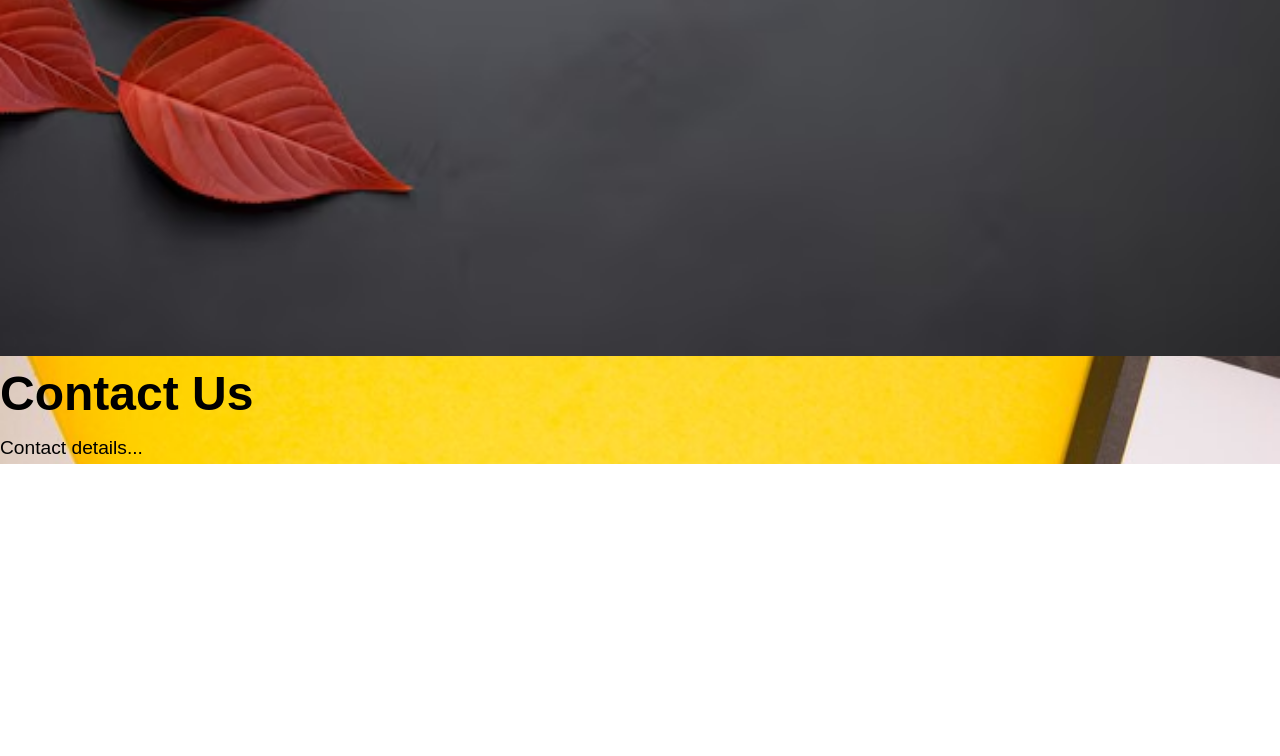
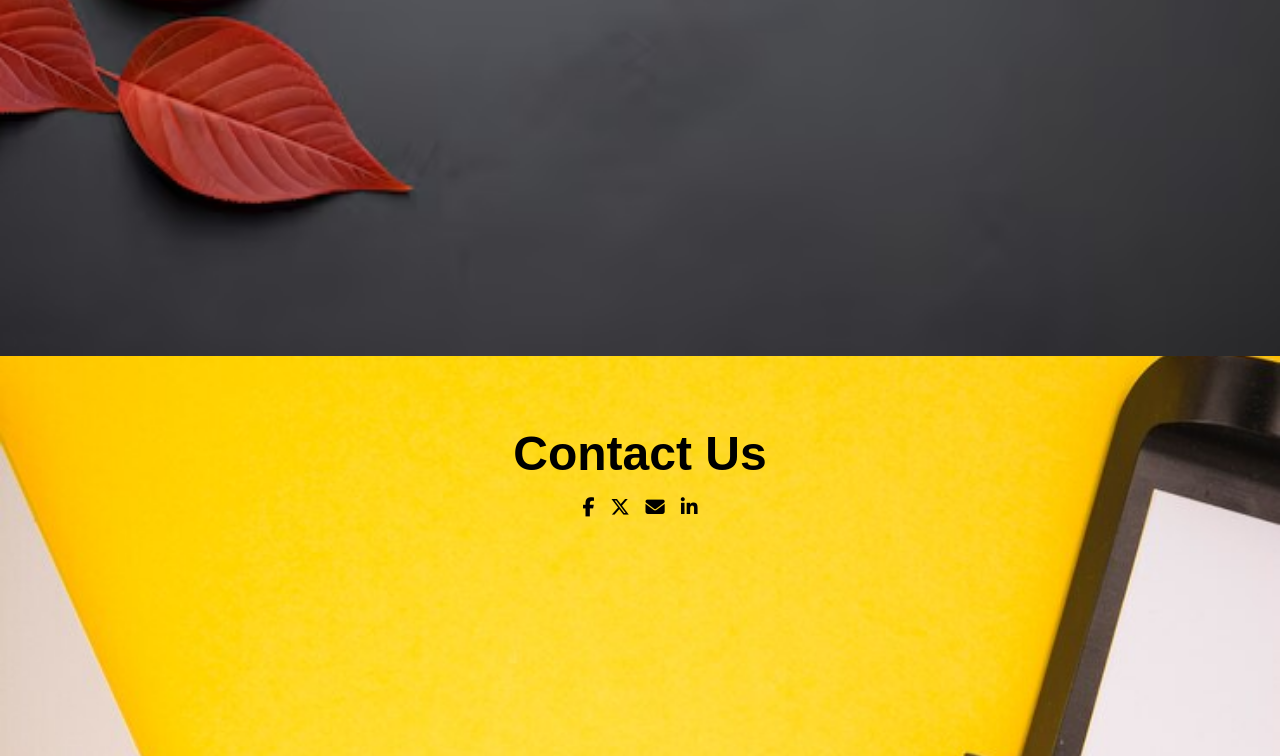
Before and after one commit to theguylex/LandingPage_ProdigyT-1, a plain HTML site: page index.html in a window 1280 px wide. Shown: the part 2044-2800 px from the top of the page. Before the commit the page ends 2508 px from the top, so only its background shows below. Drawn offline with Linux system fonts and the light colour scheme.

Commit message:
contact links fonts and css

```diff
--- a/index.html
+++ b/index.html
@@ -5,6 +5,7 @@
     <meta name="viewport" content="width=device-width, initial-scale=1.0">
     <title>Responsive Landing Page</title>
     <link rel="stylesheet" href="style.css">
+    <link rel="stylesheet" href="https://cdnjs.cloudflare.com/ajax/libs/font-awesome/6.6.0/css/all.min.css" integrity="sha512-Kc323vGBEqzTmouAECnVceyQqyqdsSiqLQISBL29aUW4U/M7pSPA/gEUZQqv1cwx4OnYxTxve5UMg5GT6L4JJg==" crossorigin="anonymous" referrerpolicy="no-referrer" />
 </head>
 <body>
     <!-- Navigation Menu -->
@@ -51,7 +52,12 @@
 
     <section id="contact">
         <h2>Contact Us</h2>
-        <p>Contact details...</p>
+        <div class="contact-links">
+            <p><a href=""><i class="fa-brands fa-facebook-f"></i></a></p>
+            <p><a href=""><i class="fa-brands fa-x-twitter"></i></a></p>
+            <p><a href=""><i class="fa-solid fa-envelope"></i></a></p>
+            <p><a href=""><i class="fa-brands fa-linkedin-in"></i></a></p>
+        </div>
     </section>
 
     <script src="script.js"></script>
--- a/style.css
+++ b/style.css
@@ -117,8 +117,29 @@ section p {
 }
 
 #contact {
-    /* background-color: #aaa; */
+    min-height: 50vh;
+    color: black;
+    text-align: center;
+    padding-top: 60px;
     background: url('images/close-up-laptop-pencils-printer-tray-with-blank-paper-yellow-background_23-2147875590.jpg')no-repeat center center/cover;
+}
+
+.contact-links {
+    display: flex;
+    justify-content: center;
+    gap: 1rem;
+}
+
+.contact-links a {
+    color: black;
+}
+
+.fa-facebook-f, .fa-x-twitter, .fa-envelope, .fa-linkedin-in {
+    transition: .5s ease;
+}
+
+.fa-facebook-f:hover, .fa-x-twitter:hover, .fa-envelope:hover, .fa-linkedin-in:hover {
+    transform: translateY(-10px);
 }
 
 /* Navbar change on scroll */
```
